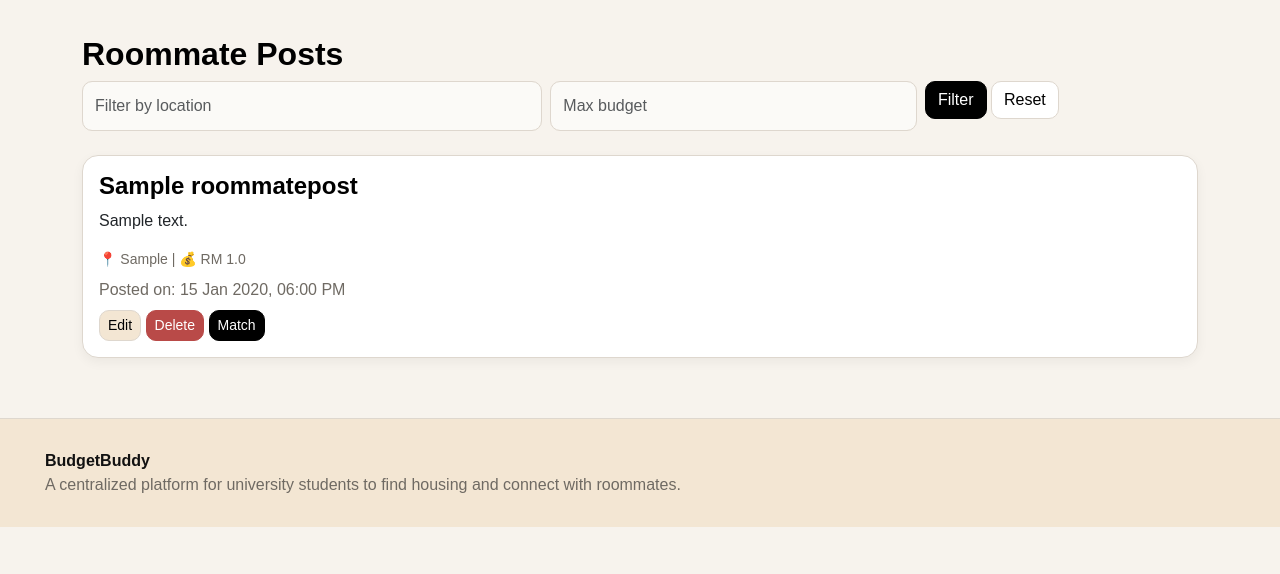
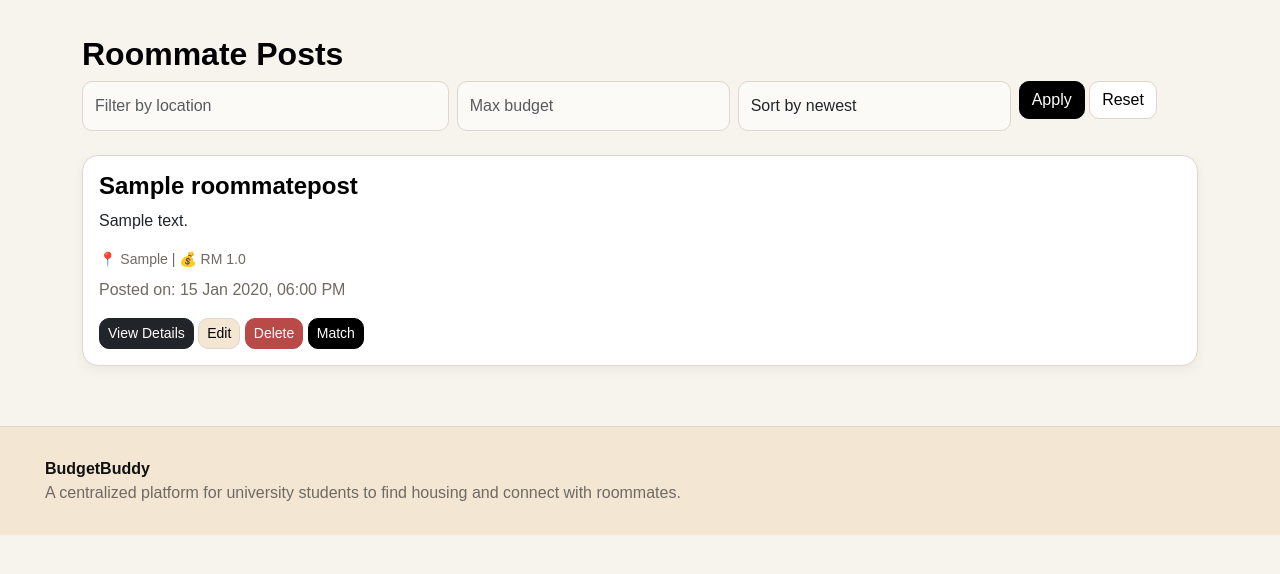
Before and after one commit to GordanEatCodes/GitProject-BudgetBuddy, a Django app: page /roommates/ in a window 1280 px wide. Shown: the part 83-657 px from the top of the page. Run offline with Django 5.2, Linux system fonts and the light colour scheme; tables that the repository leaves empty hold one stand-in row (values such as "Sample post").

Commit message:
add detail page and delete confirmation

```diff
--- a/roommate/templates/roommate/roommate_list.html
+++ b/roommate/templates/roommate/roommate_list.html
@@ -6,7 +6,7 @@
 
 <form method="GET" class="row g-2 mb-4">
 
-    <div class="col-md-5">
+    <div class="col-md-4">
         <input type="text"
                name="location"
                class="form-control"
@@ -14,7 +14,7 @@
                value="{{ location|default:'' }}">
     </div>
 
-    <div class="col-md-4">
+    <div class="col-md-3">
         <input type="number"
                name="max_budget"
                class="form-control"
@@ -23,8 +23,30 @@
     </div>
 
     <div class="col-md-3">
+        <select name="sort" class="form-control">
+            <option value="">Sort by newest</option>
+
+            <option value="newest" {% if sort == 'newest' %}selected{% endif %}>
+                Newest first
+            </option>
+
+            <option value="oldest" {% if sort == 'oldest' %}selected{% endif %}>
+                Oldest first
+            </option>
+
+            <option value="low_budget" {% if sort == 'low_budget' %}selected{% endif %}>
+                Lowest budget
+            </option>
+
+            <option value="high_budget" {% if sort == 'high_budget' %}selected{% endif %}>
+                Highest budget
+            </option>
+        </select>
+    </div>
+
+    <div class="col-md-2">
         <button type="submit" class="btn btn-primary">
-            Filter
+            Apply
         </button>
 
         <a href="{% url 'roommate_list' %}" class="btn btn-secondary">
@@ -49,7 +71,11 @@
             Posted on: {{ post.created_at|date:"d M Y, h:i A" }}
         </p>
 
-        <div>
+        <div class="mt-2">
+            <a href="{% url 'roommate_detail' post.id %}" class="btn btn-sm btn-dark">
+                View Details
+            </a>
+
             <a href="{% url 'edit_roommate' post.id %}" class="btn btn-sm btn-warning">
                 Edit
             </a>
@@ -65,7 +91,16 @@
 
     </div>
 {% empty %}
-    <p>No posts found.</p>
+    <div class="card p-4 text-center shadow-sm">
+        <h5>No roommate posts found.</h5>
+        <p class="text-muted">
+            Try changing your filter or add a new roommate post.
+        </p>
+
+        <a href="{% url 'add_roommate' %}" class="btn btn-primary">
+            + Add Roommate Post
+        </a>
+    </div>
 {% endfor %}
 
 {% endblock %}
--- a/roommate/urls.py
+++ b/roommate/urls.py
@@ -4,6 +4,7 @@ from . import views
 urlpatterns = [
     path('', views.roommate_list, name='roommate_list'),
     path('add/', views.add_roommate, name='add_roommate'),
+    path('detail/<int:id>/', views.roommate_detail, name='roommate_detail'),
     path('delete/<int:id>/', views.delete_roommate, name='delete_roommate'),
     path('edit/<int:id>/', views.edit_roommate, name='edit_roommate'),
     path('match/<int:id>/', views.match_roommates, name='match_roommates'),
--- a/roommate/views.py
+++ b/roommate/views.py
@@ -24,10 +24,11 @@ def add_roommate(request):
 
 
 def roommate_list(request):
-    posts = RoommatePost.objects.all().order_by('-created_at')
+    posts = RoommatePost.objects.all()
 
     location = request.GET.get('location')
     max_budget = request.GET.get('max_budget')
+    sort = request.GET.get('sort')
 
     if location:
         posts = posts.filter(location__icontains=location)
@@ -38,17 +39,37 @@ def roommate_list(request):
         except ValueError:
             pass
 
+    if sort == 'oldest':
+        posts = posts.order_by('created_at')
+    elif sort == 'low_budget':
+        posts = posts.order_by('budget')
+    elif sort == 'high_budget':
+        posts = posts.order_by('-budget')
+    else:
+        posts = posts.order_by('-created_at')  # default: newest first
+
     return render(request, 'roommate/roommate_list.html', {
         'posts': posts,
         'location': location,
         'max_budget': max_budget,
+        'sort': sort,
     })
 
+def roommate_detail(request, id):
+    post = get_object_or_404(RoommatePost, id=id)
+
+    return render(request, 'roommate/roommate_detail.html', {
+        'post': post
+    })
 
 def delete_roommate(request, id):
     post = get_object_or_404(RoommatePost, id=id)
-    post.delete()
-    return redirect('roommate_list')
+
+    if request.method == 'POST':
+        post.delete()
+        return redirect('roommate_list')
+
+    return render(request, 'roommate/confirm_delete.html', {'post': post})
 
 
 def edit_roommate(request, id):
```
Also changed, not shown: roommate/templates/roommate/confirm_delete.html (added, +31 -0 lines), roommate/templates/roommate/roommate_detail.html (added, +47 -0 lines).
